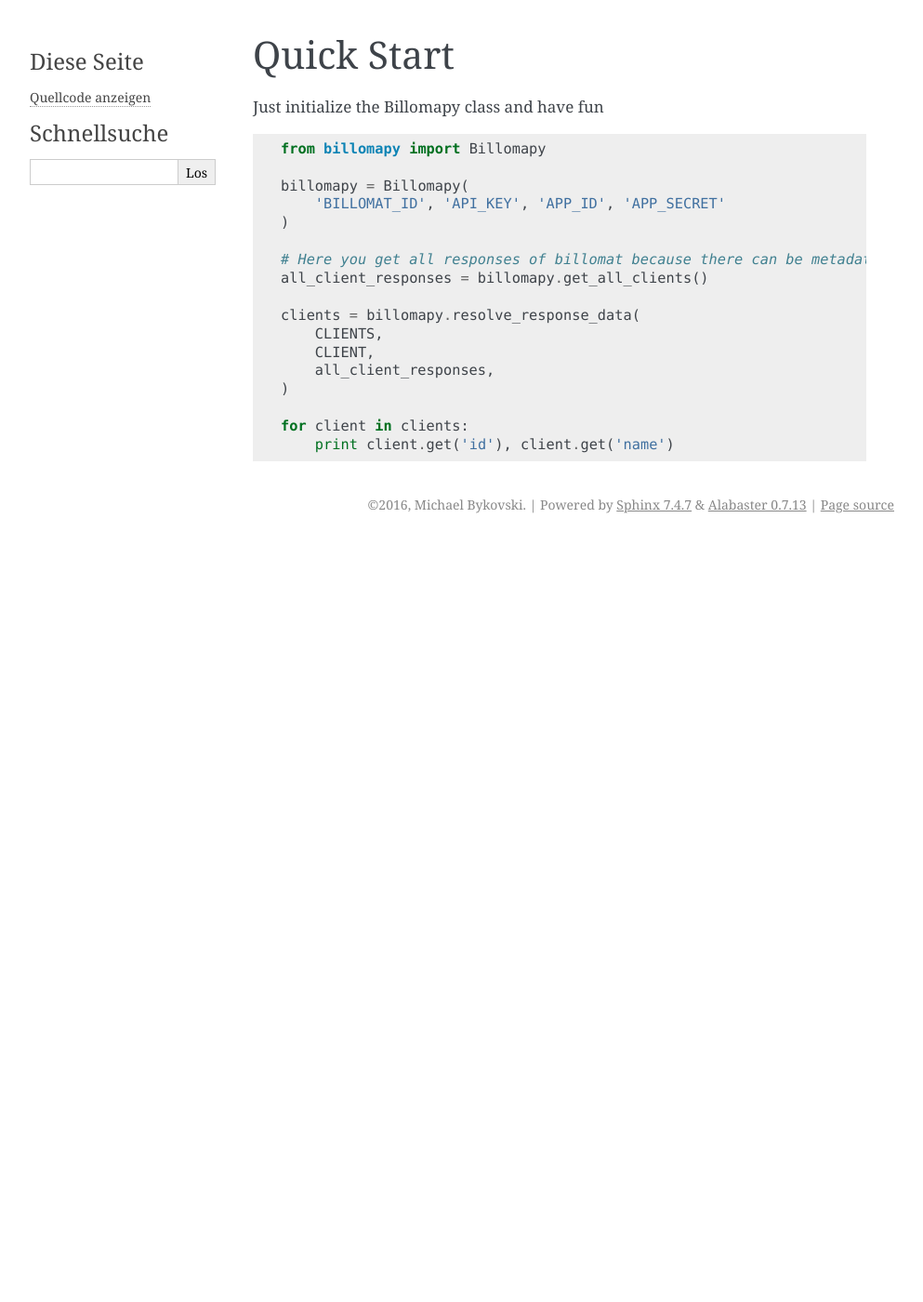
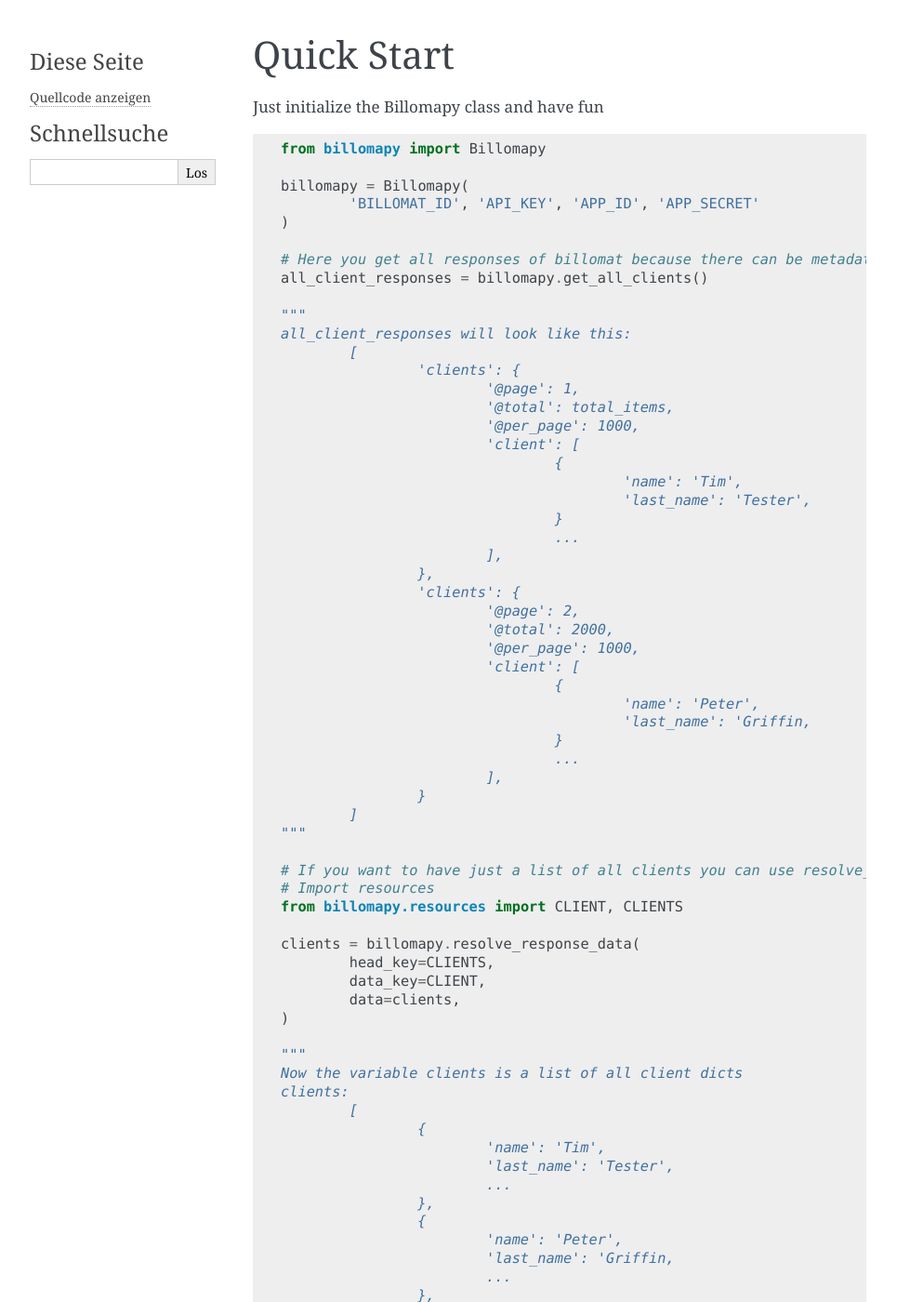
Before and after one commit to bykof/billomapy, a Sphinx documentation site: the page built from docs/source/quickstart.rst, in a window 1280 px wide and 1400 px high. Shown: the whole window at 93% size, without its empty margins (148-1141 px from the left). Built offline with Sphinx 7.4.7, drawn with Linux system fonts in a browser that asks for light colours; some of the changed text lies outside the part shown.

Commit message:
Updated the Quickstarts

```diff
--- a/docs/source/quickstart.rst
+++ b/docs/source/quickstart.rst
@@ -6,20 +6,103 @@
 
 .. code-block:: python
 
-    from billomapy import Billomapy
+	from billomapy import Billomapy
 
-    billomapy = Billomapy(
-        'BILLOMAT_ID', 'API_KEY', 'APP_ID', 'APP_SECRET'
-    )
+	billomapy = Billomapy(
+		'BILLOMAT_ID', 'API_KEY', 'APP_ID', 'APP_SECRET'
+	)
 
-    # Here you get all responses of billomat because there can be metadata in it you want to use
-    all_client_responses = billomapy.get_all_clients()
+	# Here you get all responses of billomat because there can be metadata in it you want to use
+	all_client_responses = billomapy.get_all_clients()
 
-    clients = billomapy.resolve_response_data(
-        CLIENTS,
-        CLIENT,
-        all_client_responses,
-    )
+	"""
+	all_client_responses will look like this:
+		[
+			'clients': {
+				'@page': 1,
+				'@total': total_items,
+				'@per_page': 1000,
+				'client': [
+					{
+						'name': 'Tim',
+						'last_name': 'Tester',
+					}
+					...
+				],
+			},
+			'clients': {
+				'@page': 2,
+				'@total': 2000,
+				'@per_page': 1000,
+				'client': [
+					{
+						'name': 'Peter',
+						'last_name': 'Griffin,
+					}
+					...
+				],
+			}
+		]
+	"""
 
-    for client in clients:
-        print client.get('id'), client.get('name')
+	# If you want to have just a list of all clients you can use resolve_response_data
+	# Import resources
+	from billomapy.resources import CLIENT, CLIENTS
+
+	clients = billomapy.resolve_response_data(
+		head_key=CLIENTS,
+		data_key=CLIENT,
+		data=clients,
+	)
+
+	"""
+	Now the variable clients is a list of all client dicts
+	clients:
+		[
+			{
+				'name': 'Tim',
+				'last_name': 'Tester',
+				...
+			},
+			{
+				'name': 'Peter',
+				'last_name': 'Griffin,
+				...
+			},
+			...
+		]
+	"""
+
+	for client in clients:
+		print client.get('id'), client.get('name')
+
+
+	# Retrieving one client
+	client = billomapy.get_client(1000)
+
+	"""
+	This will return just a dictionary with the client information
+	client:
+		{
+			'name': 'Tim',
+			'last_name': 'Tester',
+			...
+		}
+	"""
+
+	# Creating a client
+	new_client = billomapy.create_client(
+		{
+			'client': {
+				'name': 'test'
+				'first_name': 'Peter',
+				'last_name': 'Griffin',
+			}
+		}
+	)
+
+	# Updating a client
+	updated_client = billomapy.update_client(new_client.get('id'), {'client': {'first_name': 'Meg'}})
+
+	# Deleting a client
+	deleted_response_object = billomapy.delete_client(new_client.get('id'))
```
Also changed, not shown: README.md (+50 -8 lines), 1 other file.
